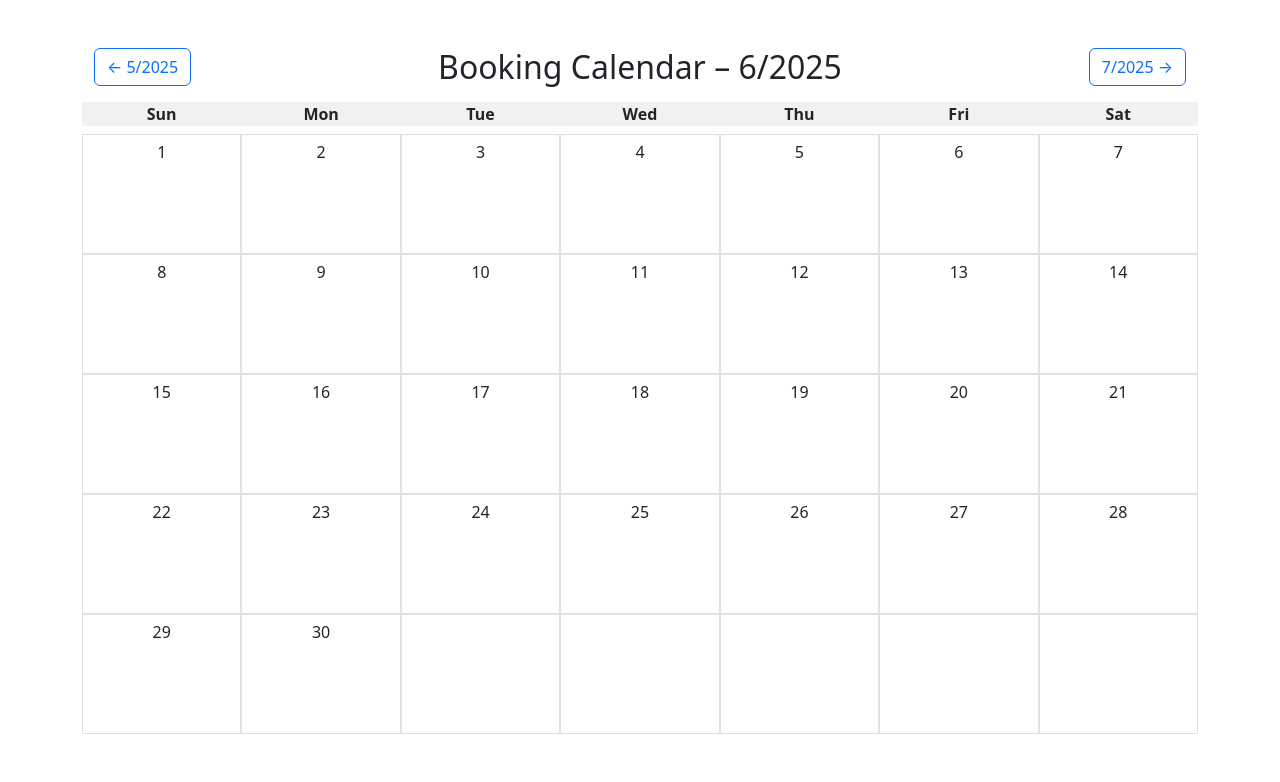
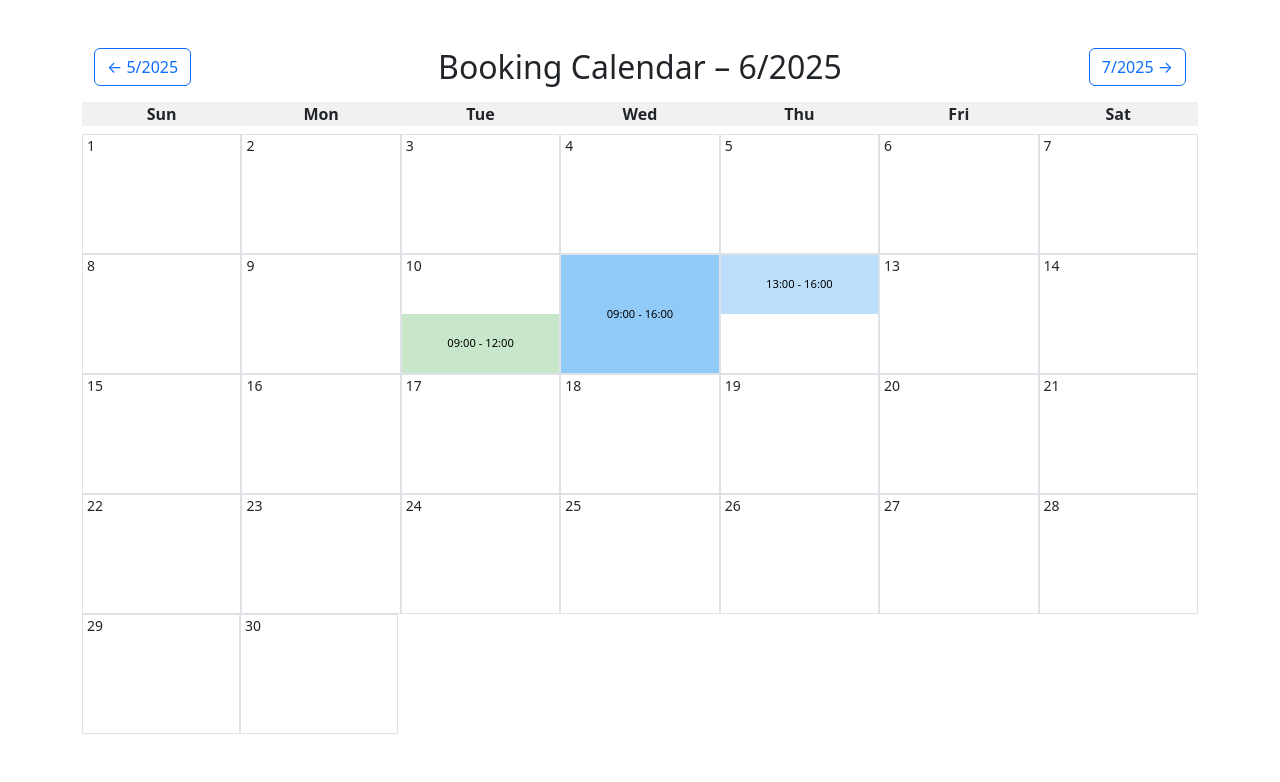
Before and after one commit to CharlieWalton142/WebApp, a Flask app: page /Calendar in a window 1280 px wide. Shown: the part 56-838 px from the top of the page. Run offline with Flask 3, Linux system fonts and the light colour scheme; parts of the project's set-up code (start-up, migrations or seed data) failed here and were passed over; some libraries are stand-ins or nearby versions.

Commit message:
made bookings viewable on the calendar

```diff
--- a/BookingSystem/templates/Calendar.html
+++ b/BookingSystem/templates/Calendar.html
@@ -8,11 +8,18 @@
   <meta name="viewport" content="width=device-width, initial-scale=1">
   <link href="https://cdn.jsdelivr.net/npm/bootstrap@5.3.2/dist/css/bootstrap.min.css" rel="stylesheet">
   <style>
+
     .calendar-day {
-      border: 1px solid #dee2e6;
     height: 120px;
-      cursor: pointer;
-      padding: 5px;
+    position: relative;
+    padding: 0;
+    overflow: hidden;
+    }
+
+    .calendar-day-inner {
+    height: 100%;
+    position: relative;
+    width: 100%;
     }
     .calendar-day:hover {
       background-color: #f8f9fa;
@@ -21,6 +28,42 @@
       background-color: #f1f1f1;
       text-align: center;
       font-weight: bold;
+    }
+    .calendar-day-inner {
+    position: relative;
+    height: 100%;
+    width: 100%;
+    }
+
+    .calendar-slot {
+    height: 50%;
+    width: 100%;
+    position: absolute;
+    left: 0;
+    display: flex;
+    align-items: center;
+    justify-content: center;
+    font-size: 0.7rem;
+    font-weight: 500;
+    color: #000;
+    padding: 2px;
+    text-align: center;
+    }
+
+    .slot-morning {
+    bottom: 0;
+    background-color: #c8e6c9; /* light green */
+    }
+
+    .slot-afternoon {
+    top: 0;
+    background-color: #bbdefb; /* light blue */
+    }
+
+    .slot-full {
+    top: 0;
+    height: 100%;
+    background-color: #90caf9; /* full blue */
     }
   </style>
 </head>
@@ -56,9 +99,30 @@
     <div class="row text-center">
         {% for day in calendar_days[week:week+7] %}
         {% if day %}
-            <div class="col calendar-day" onclick="openTrainingBookingModal('{{ day.isoformat() }}')">{{ day.day }}</div>
+            <div class="col calendar-day p-0" onclick="openTrainingBookingModal('{{ day.isoformat() }}')">
+            <div class="calendar-day-inner border">
+                <div class="position-absolute top-0 start-0 w-100 text-start ps-1 small">{{ day.day }}</div>
+
+                {% set bookings = booked_by_day.get(day.day) %}
+                {% if bookings %}
+                {% for b in bookings %}
+                    {% if b.training_type == 'full_day' %}
+                        <div class="calendar-slot slot-full">{{ b.time_slot }}</div>
+                    {% elif b.training_type == 'morning_half' %}
+                        <div class="calendar-slot slot-morning">{{ b.time_slot }}</div>
+                    {% elif b.training_type == 'afternoon_half' %}
+                        <div class="calendar-slot slot-afternoon">{{ b.time_slot }}</div>
+                    {% endif %}
+                {% endfor %}
                 {% else %}
-            <div class="col calendar-day text-muted"></div>
+                <!-- force layout structure even without content -->
+                <div class="calendar-slot" style="height: 100%; visibility: hidden;"></div>
+                {% endif %}
+            </div>
+            </div>
+        {% else %}
+
+            <div class="col calendar-day text-muted border" style="height: 100%; visibility: hidden;""></div>
         {% endif %}
         {% endfor %}
     </div>
--- a/BookingSystem/views.py
+++ b/BookingSystem/views.py
@@ -2,6 +2,7 @@ from flask import Blueprint, render_template, request, flash, redirect, url_for
 from .userModel import Booking
 from . import db
 from flask_login import login_user, logout_user, current_user, login_required
+from sqlalchemy import extract
 from calendar import monthrange
 from datetime import datetime, date
 
@@ -17,25 +18,33 @@ def home():
 
 
 @views.route('/Calendar')
-@views.route('/Calendar/<int:year>/<int:month>/', methods=['GET','POST'])
+@views.route('/Calendar/<int:year>/<int:month>/', methods=['GET', 'POST'])
 def calendar_view(year=None, month=None):
-    # 1. Default to today if no year/month in URL
     today = date.today()
     if year is None or month is None:
         year, month = today.year, today.month
 
-    # 2. Compute how many blanks before 1st
+    # Calendar generation
     first_day = date(year, month, 1)
-    start_weekday = (first_day.weekday() + 1) % 7  # Sunday=0
+    start_weekday = (first_day.weekday() + 1) % 7
     days_in_month = monthrange(year, month)[1]
 
-    calendar_days = [None]*start_weekday \
-                    + [date(year, month, d) for d in range(1, days_in_month+1)]
-    # pad end to full weeks
+    calendar_days = [None] * start_weekday + [date(year, month, d) for d in range(1, days_in_month + 1)]
     while len(calendar_days) % 7:
         calendar_days.append(None)
 
-    # 3. Compute prev / next month
+    # Fetch bookings for the month
+    bookings = Booking.query.filter(
+        db.extract('year', Booking.date) == year,
+        db.extract('month', Booking.date) == month
+    ).all()
+
+    # Map bookings to days
+    booked_by_day = {}
+    for booking in bookings:
+        booked_by_day.setdefault(booking.date.day, []).append(booking)
+
+    # Previous / next month logic
     if month == 1:
         prev_month, prev_year = 12, year - 1
     else:
@@ -46,8 +55,18 @@ def calendar_view(year=None, month=None):
     else:
         next_month, next_year = month + 1, year
 
-    return render_template('calendar.html',
-                           calendar_days=calendar_days, year=year, month=month, prev_year=prev_year, prev_month=prev_month, next_year=next_year, next_month=next_month, user = current_user)
+    return render_template(
+        'calendar.html',
+        calendar_days=calendar_days,
+        year=year,
+        month=month,
+        prev_year=prev_year,
+        prev_month=prev_month,
+        next_year=next_year,
+        next_month=next_month,
+        booked_by_day=booked_by_day,
+        user=current_user
+    )
 
 @views.route('/book-training', methods=['POST'])
 def book_training():
```
Also changed, not shown: instance/BookingSystem.DB. Lines whose indentation alone changed are shown as unchanged.
